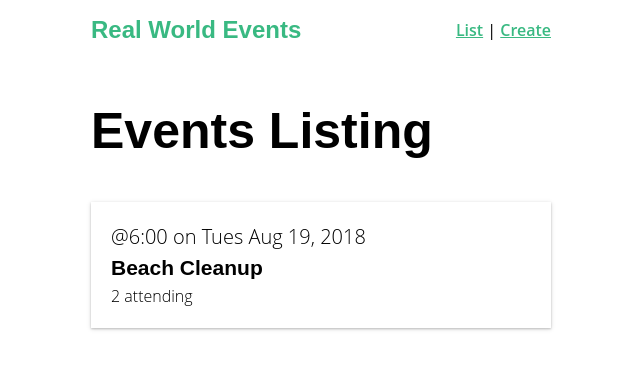
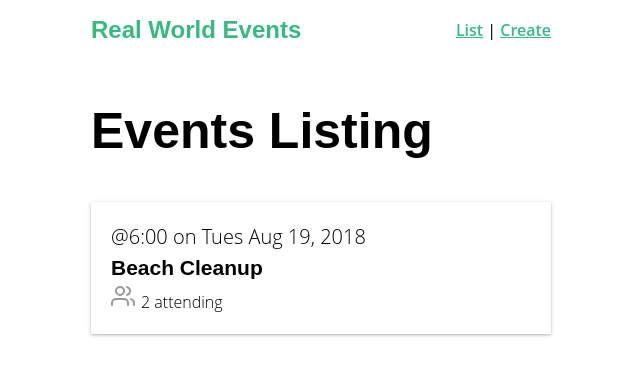
Before and after one commit to khan-c/real-world-vue, a Vue app: page /#/ in a window 1280 px wide. Shown: the top 374 px of the page, without its empty margins (319-959 px from the left). Built offline with nearby package versions, Linux system fonts and the light colour scheme.

Commit message:
Global components

```diff
--- a/package.json
+++ b/package.json
@@ -9,6 +9,7 @@
   },
   "dependencies": {
     "core-js": "^3.6.4",
+    "lodash": "^4.17.15",
     "vue": "^2.6.11",
     "vue-router": "^3.1.5",
     "vuex": "^3.1.2"
--- /dev/null
+++ b/src/components/BaseIcon.vue
@@ -0,0 +1,41 @@
+<template>
+  <div class="icon-wrapper">
+    <svg class="icon" :width="width" :height="height">
+      <use v-bind="{ 'xlink:href': '/feather-sprite.svg#' + name }" />
+    </svg>
+  </div>
+</template>
+
+<script>
+export default {
+  props: {
+    name: String,
+    width: {
+      type: [Number, String],
+      default: 24
+    },
+    height: {
+      type: [Number, String],
+      default: 24
+    }
+  }
+}
+</script>
+
+<style scoped>
+.icon-wrapper {
+  display: inline-flex;
+  align-items: center;
+  color: rgba(0, 0, 0, 0.4);
+  font-size: 1rem;
+  font-weight: 600;
+}
+.icon {
+  stroke: currentColor;
+  stroke-width: 2;
+  stroke-linecap: round;
+  stroke-linejoin: round;
+  fill: none;
+  margin-right: 6px;
+}
+</style>
--- a/src/components/EventCard.vue
+++ b/src/components/EventCard.vue
@@ -6,6 +6,7 @@
     <div class="event-card -shadow">
       <span class="eyebrow">@{{ event.time }} on {{ event.date }}</span>
       <h4 class="title">{{ event.title }}</h4>
+      <BaseIcon name="users" />
       <span>{{ event.attendees.length }} attending</span>
     </div>
   </router-link>
--- a/src/main.js
+++ b/src/main.js
@@ -2,6 +2,24 @@
 import App from './App.vue'
 import router from './router'
 import store from './store'
+import upperFirst from 'lodash/upperFirst'
+import camelCase from 'lodash/camelCase'
+
+const requireComponent = require.context(
+  './components',
+  false,
+  /Base[A-Z]\w+\.(vue|js)$/
+)
+
+requireComponent.keys().forEach(fileName => {
+  const componentConfig = requireComponent(fileName)
+
+  const componentName = upperFirst(
+    camelCase(fileName.replace(/^\.\/(.*)\.\w+$/, '$1'))
+  )
+
+  Vue.component(componentName, componentConfig.default || componentConfig)
+})
 
 Vue.config.productionTip = false
 
```
Also changed, not shown: public/feather-sprite.svg (added).
